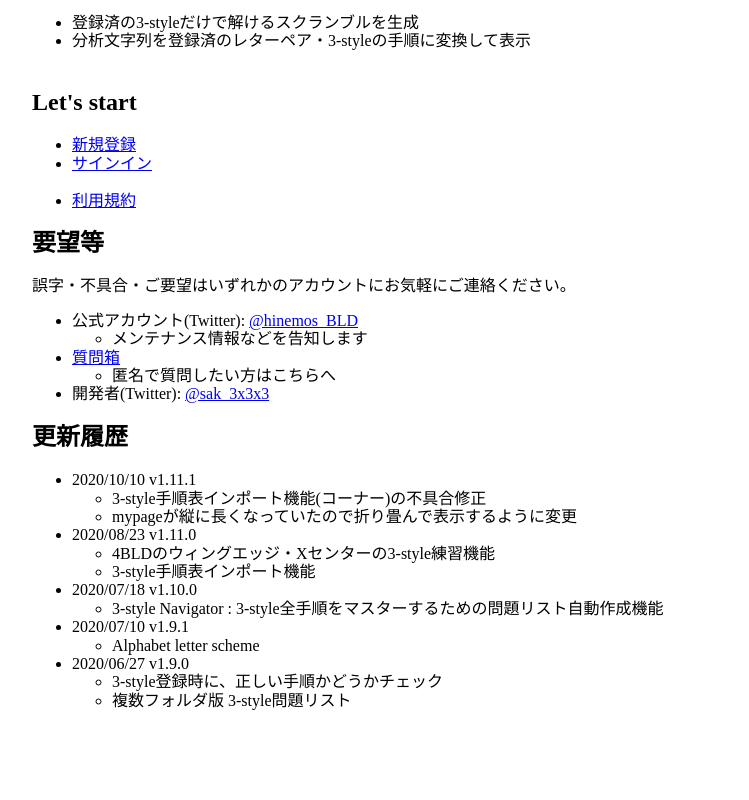
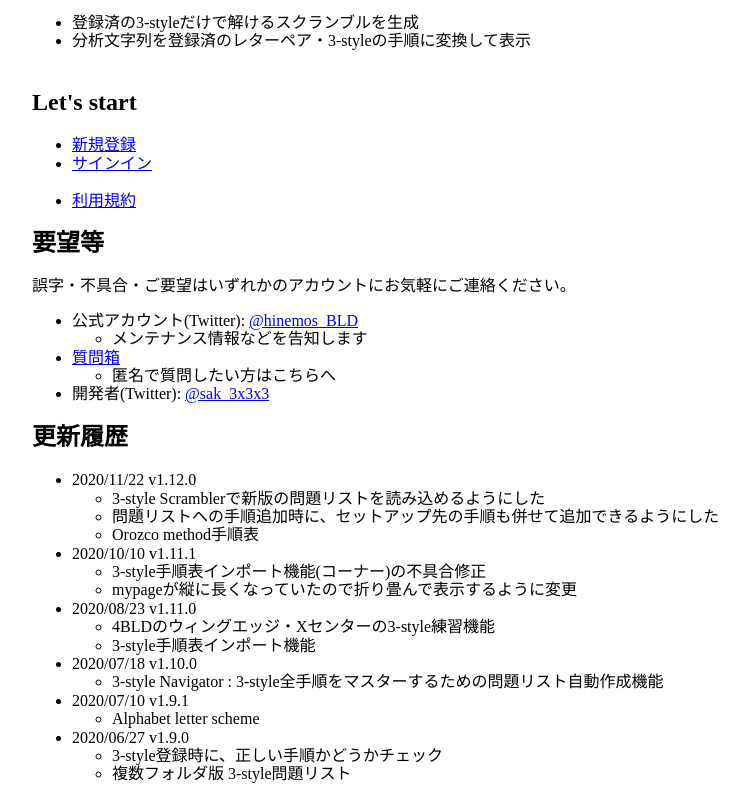
Before and after one commit to sakabar/hinemos, a website: page src/html/top.html in a window 1280 px wide. Shown: the part 470-1270 px from the top of the page, without its empty margins (32-781 px from the left). Before the commit the page ends 1196 px from the top, so only its background shows below. Drawn offline with nearby package versions, Linux system fonts and the light colour scheme; files that its build step writes are made by us from their sources.

Commit message:
top.html

```diff
--- a/src/html/top.html
+++ b/src/html/top.html
@@ -108,6 +108,13 @@
       <div class="changeLog">
         <h2>更新履歴</h2>
         <ul>
+          <li>2020/11/22 v1.12.0</li>
+          <ul>
+            <li>3-style Scramblerで新版の問題リストを読み込めるようにした</li>
+            <li>問題リストへの手順追加時に、セットアップ先の手順も併せて追加できるようにした</li>
+            <li>Orozco method手順表</li>
+          </ul>
+
           <li>2020/10/10 v1.11.1</li>
           <ul>
             <li>3-style手順表インポート機能(コーナー)の不具合修正</li>
```
Also changed, not shown: src/html/mypage.html (+4 -1 lines).
